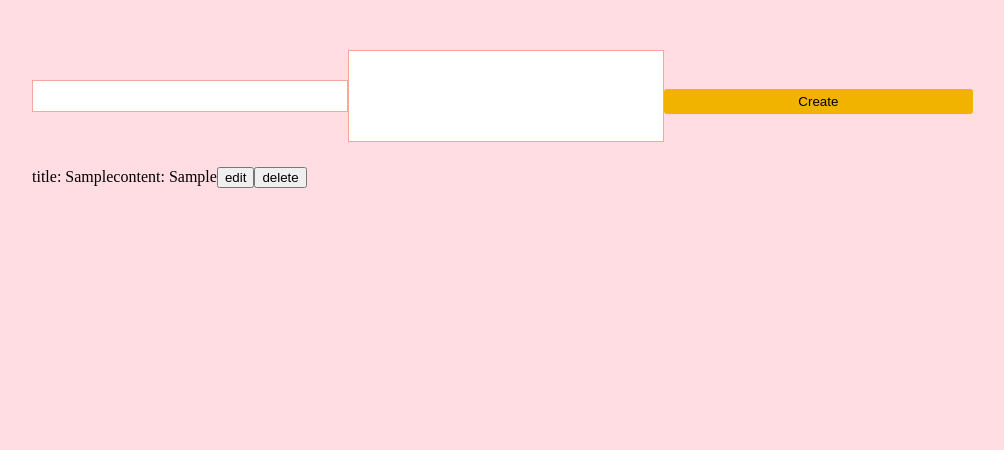
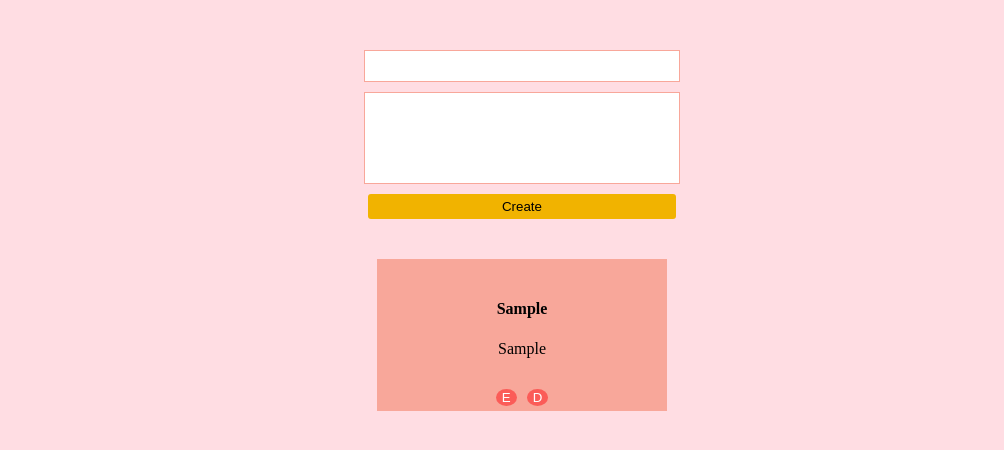
Before and after one commit to LuksFay/auto-test-react, a React (Create React App) app: page / in a window 1280 px wide. Both pictures are taken after typing "Sample", "Sample" into the empty fields and a click on the input "Create". Shown: the top 450 px of the page, without its empty margins (118-1122 px from the left). Built offline with nearby package versions, Linux system fonts and the light colour scheme.

Commit message:
solo falta editar

```diff
--- a/src/App.css
+++ b/src/App.css
@@ -5,9 +5,15 @@
 }
 .order{
     display: flex;
-    /* flex-direction: column;  */
+    flex-direction: column;
     align-items: center;
+    width: 100%;
+    margin: auto;
 }
 .prueba{
-    background-color: red;
+    display: flex;
+    flex-wrap: wrap;
+    gap: 20px;
+    margin-top: 20px;
+    padding: 20px;
 }
--- a/src/App.js
+++ b/src/App.js
@@ -27,26 +27,50 @@ function App() {
       ]
     )
   }
-  const editNotes = () => {
+  const openModal = (id) => {
     setModal(!modal)
+    console.log('modal',id);
   }
   const deleteNotes = (id) => {
     const newNotes = postedNotes.filter(note => note.id !== id);
     setPostedNote(newNotes)
   }
+
+  const editNotes = (Note) => {
+    console.log('edit', Note);
+
+  }
   return (
     <>
     <div  className="container">
-    <NewNote showNote={showNote}/>
-    <div>
-      {postedNotes.map((Note)=>{
+
+      <NewNote showNote={showNote}/>
+
+      <div className="prueba">
+        {postedNotes.map((Note)=>{
+          return(
+            <Notes key={Note.id} Note={Note}  deleteNotes={deleteNotes} openModal={openModal}/>
+          )
+        })}
+      </div>
+
+
+      {/* {modal ? <Modal openModal={openModal} editNotes={editNotes} postedNotes={postedNotes}/> : null} */}
+      {modal
+      ? postedNotes.map((Note)=>{
+        console.log('mapeada',Note.id)
         return(
-          <Notes key={Note.id} Note={Note}  deleteNotes={deleteNotes} editNotes={editNotes}/>
+            <Modal key={Note.id} openModal={openModal} editNotes={editNotes} Note={Note} />
+
         )
-      })}
+        })
+        : null
+      }
+
+
     </div>
-    {modal ? <Modal editNotes={editNotes}/> : null}
-    </div>
+
+
     </>
   );
 }
--- /dev/null
+++ b/src/components/Modal.css
@@ -0,0 +1,33 @@
+.button-cancel{
+    width: 31.5%;
+    padding: 5px;
+    background-color: #fc3737;
+    border: none;
+    border-radius: 3px;
+    margin-top: 10px;
+    margin-bottom: 20px;
+}
+.modal-bg{
+    background-color: #f8a79a;
+    width: 40%;
+    margin: auto;
+    position: absolute;
+    top: 30%;
+    left: 30%;
+    border-radius: 3px;
+}
+.input-modal{
+    width: 60%;
+}
+.area-modal{
+    width: 60%;
+}
+.filter{
+    position: absolute;
+    filter: opacity(20%);
+    width: 100%;
+    height: 1000%;
+    background-color: black;
+    top: 0;
+    left: 0;
+}
--- a/src/components/Modal.jsx
+++ b/src/components/Modal.jsx
@@ -1,14 +1,20 @@
 import React from 'react'
-const Modal = ({editNotes}) => {
+import './Modal.css'
+const Modal = ({openModal, editNotes, Note}) => {
 
     return(
-        <div>
-            <h2>Edit your note</h2>
-            <input type="text" />
-            <textarea name="content" cols="30" rows="10" ></textarea>
-            <button>Edit</button>
-            <button onClick={()=> editNotes()}>Cancel</button>
+        <>
+        <div className="filter"></div>
+        <div className="modal-bg">
+            <div className="order">
+                <h2>Edit</h2>
+                <input type="text"className="input-text input-modal"/>
+                <textarea name="content" className="text-area area-modal" ></textarea>
+                <button onClick={()=>editNotes(Note)} className="button" >Edit</button>
+                <button onClick={()=> openModal()} className="button-cancel">Cancel</button>
+            </div>
         </div>
+        </>
     )
 }
 
--- a/src/components/NewNote.css
+++ b/src/components/NewNote.css
@@ -31,6 +31,5 @@
     font-weight: bold;
     padding: 10px;
     border-radius: 3px;
-    color: #1d1b1b;
-
+    color: #fff;
 }
--- a/src/components/Notes.css
+++ b/src/components/Notes.css
@@ -0,0 +1,20 @@
+.note-bg{
+    background-color: #f8a79a;
+    max-width: 250px;
+    text-align: center;
+    text-overflow: ellipsis;
+    padding: 20px;
+}
+.note-buttons-div{
+    display: flex;
+    align-content: end;
+    gap: 10px;
+    position: relative;
+    bottom: -15px;
+}
+.note-buttons{
+    border-radius: 100%;
+    border: none;
+    background-color: #fc3737a9;
+    color: #fff;
+}
--- a/src/components/Notes.jsx
+++ b/src/components/Notes.jsx
@@ -1,14 +1,18 @@
 import React from 'react';
 import PropTypes from 'prop-types';
 import './Notes.css';
-const Notes = ({Note, deleteNotes, editNotes}) => {
+const Notes = ({Note, deleteNotes, openModal}) => {
     return (
         <>
-        <div className="order">
-            <p>title: {Note.title}</p>
-            <p>content: {Note.content}</p>
-            <button onClick={() => editNotes(Note.id)}>edit</button>
-            <button onClick={()=>  deleteNotes(Note.id)}>delete</button>
+        <div className="order note-bg">
+            <div>
+            <h4>{Note.title}</h4>
+            <p>{Note.content}</p>
+            </div>
+            <div className="note-buttons-div">
+            <button onClick={() => openModal(Note.id)} className="note-buttons">E</button>
+            <button onClick={()=>  deleteNotes(Note.id)} className="note-buttons">D</button>
+            </div>
         </div>
         </>
     )
```
